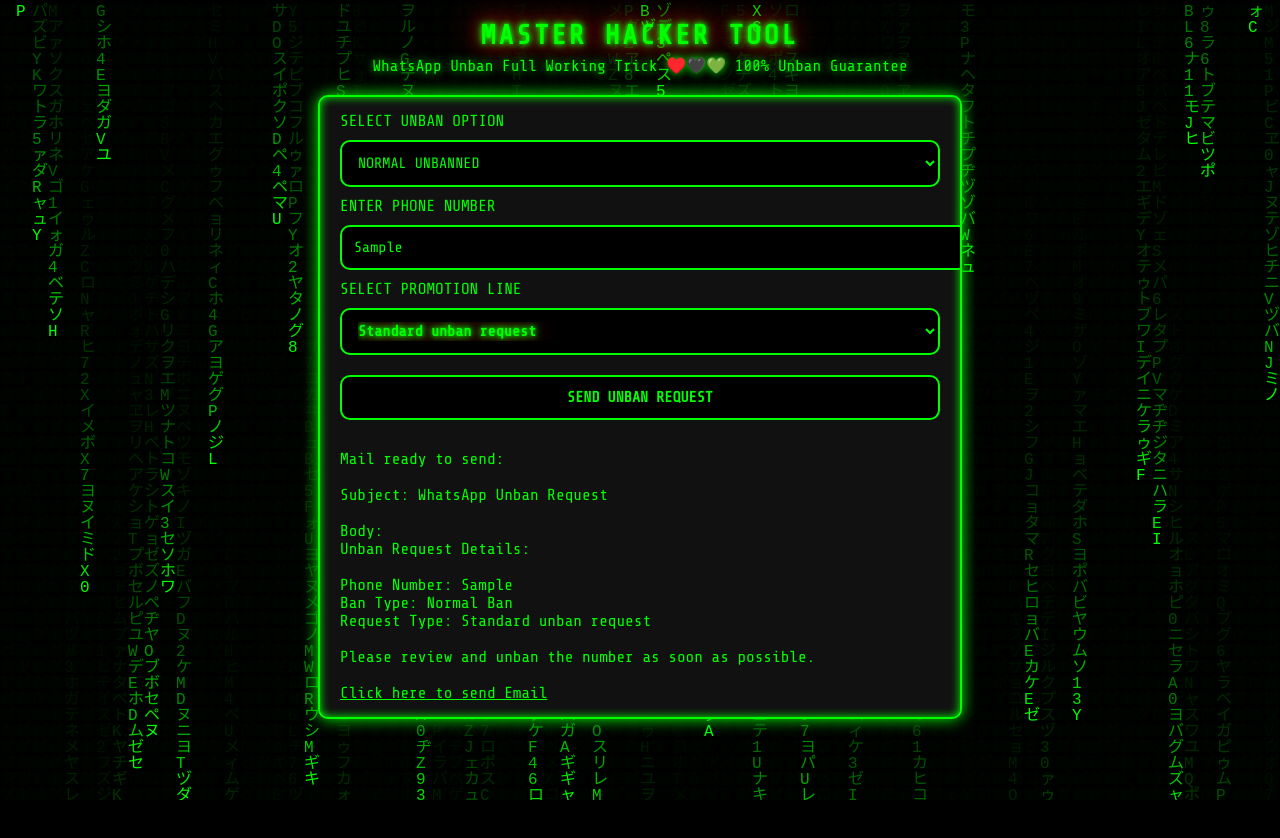
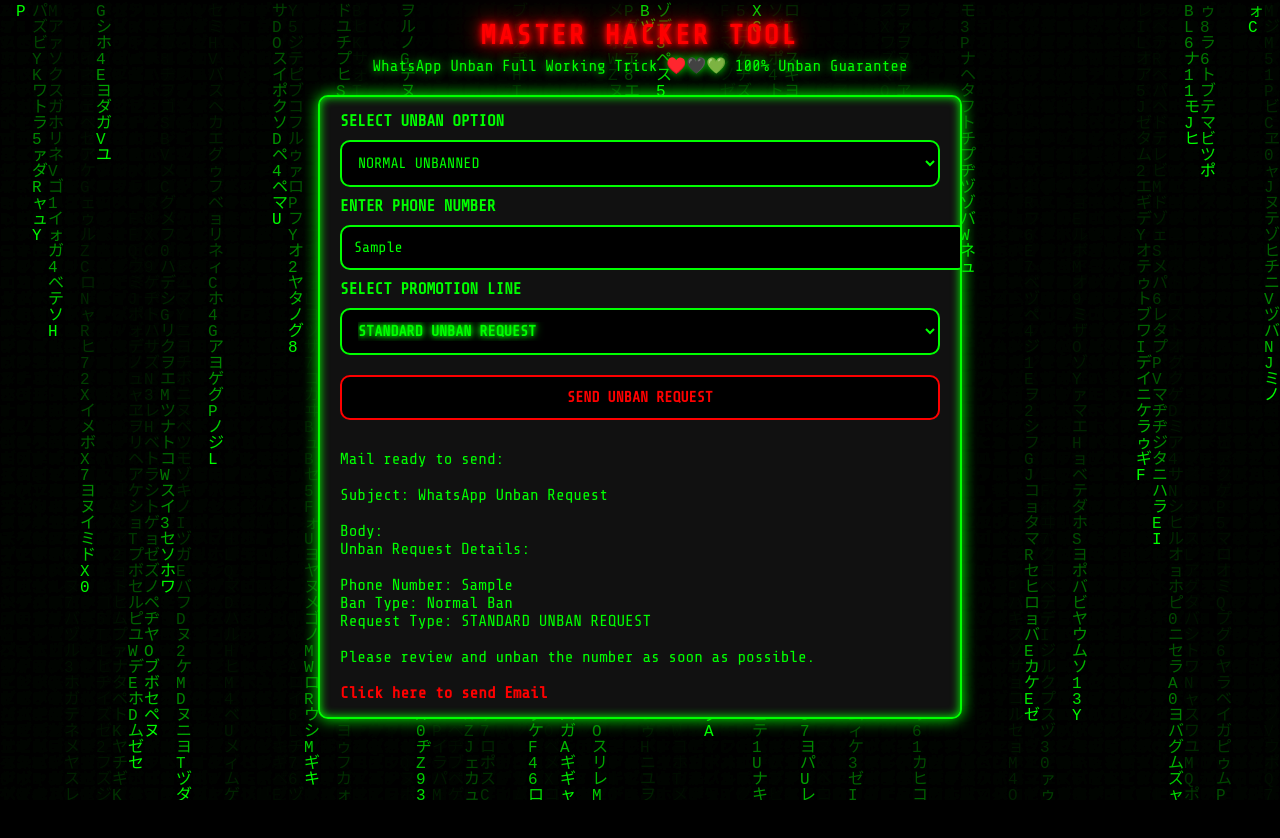
Before and after one commit to MASTERBOYK/Number-unban-tool, a plain HTML site: page index.html in a window 1280 px wide. Both pictures are taken after typing "Sample" into the empty fields and a click on the button "SEND UNBAN REQUEST". Drawn offline with nearby package versions, Linux system fonts and the light colour scheme.

Commit message:
Update index.html

```diff
--- a/index.html
+++ b/index.html
@@ -30,15 +30,14 @@
     user-select: none;
     position: relative;
     z-index: 10;
-    /* Multi-color glowing effect */
-    color: #0f0; /* green base */
+    /* Red glowing effect */
+    color: #ff0000;
     text-shadow:
-      0 0 5px #0f0,
-      0 0 10px #0f0,
-      0 0 20px #f00,
-      0 0 40px #f00,
-      0 0 80px #000,
-      0 0 90px #0f0;
+      0 0 5px #ff0000,
+      0 0 10px #ff0000,
+      0 0 20px #ff0000,
+      0 0 40px #880000,
+      0 0 80px #440000;
   }
 
   .subheader {
@@ -70,6 +69,11 @@
     flex-direction: column;
   }
 
+  label {
+    font-weight: bold;
+    text-transform: uppercase;
+  }
+
   input, select, button {
     width: 100%;
     padding: 12px;
@@ -85,31 +89,42 @@
     font-weight: bold;
     cursor: pointer;
     transition: background-color 0.3s;
+    /* red button color */
+    background-color: black;
+    color: #ff0000;
+    border-color: #ff0000;
   }
   button:hover {
-    background-color: #00ff00;
+    background-color: #ff0000;
     color: black;
   }
 
-  /* Custom style for promotion select to have hacking style color */
+  /* Promotion select box style */
   #promoteSelect {
-    color: #0f0; /* start green */
+    color: #00ff00;
     background-color: black;
-    border-color: #0f0;
+    border-color: #00ff00;
     font-weight: bold;
+    text-transform: uppercase; /* all caps */
     text-shadow:
-      0 0 5px #0f0,
-      0 0 10px #0f0,
-      0 0 20px #f00,
-      0 0 40px #f00;
+      0 0 5px #00ff00,
+      0 0 10px #00ff00;
   }
-  /* On focus, invert colors */
   #promoteSelect:focus {
-    background-color: #0f0;
+    background-color: #00ff00;
     color: black;
-    border-color: #f00;
-    text-shadow:
-      none;
+    border-color: #00cc00;
+    text-shadow: none;
+  }
+
+  /* Email confirmation link style */
+  #result a {
+    color: #ff0000; /* red */
+    font-weight: bold;
+    text-decoration: none;
+  }
+  #result a:hover {
+    text-decoration: underline;
   }
 
   /* MATRIX canvas */
@@ -142,12 +157,12 @@
 
   <label for="promoteSelect">SELECT PROMOTION LINE</label>
   <select id="promoteSelect">
-    <option value="standard">Standard unban request</option>
-    <option value="mistake">Mistake ban appeal</option>
-    <option value="policy">Policy compliance promise</option>
-    <option value="account">Account review request</option>
-    <option value="terms">Terms violation appeal</option>
-    <option value="final">Final chance request</option>
+    <option value="standard">STANDARD UNBAN REQUEST</option>
+    <option value="mistake">MISTAKE BAN APPEAL</option>
+    <option value="policy">POLICY COMPLIANCE PROMISE</option>
+    <option value="account">ACCOUNT REVIEW REQUEST</option>
+    <option value="terms">TERMS VIOLATION APPEAL</option>
+    <option value="final">FINAL CHANCE REQUEST</option>
   </select>
 
   <button onclick="sendUnbanRequest()">SEND UNBAN REQUEST</button>
@@ -158,8 +173,6 @@
 <canvas id="matrix"></canvas>
 
 <script>
-  // MATRIX RAIN EFFECT
-
   function initMatrix() {
     const canvas = document.getElementById('matrix');
     const ctx = canvas.getContext('2d');
@@ -196,8 +209,6 @@
     draw();
   }
 
-  // SEND UNBAN REQUEST
-
   function sendUnbanRequest() {
     const banType = document.getElementById('banType').value;
     const phoneNumber = document.getElementById('phoneNumber').value.trim();
@@ -215,9 +226,9 @@
     const mailtoLink = `mailto:unban@whatsapp.com?subject=${encodeURIComponent(subject)}&body=${encodeURIComponent(body)}`;
 
     const resultDiv = document.getElementById('result');
-    resultDiv.innerHTML = `Mail ready to send:\n\nSubject: ${subject}\n\nBody:\n${body}\n\n<a href="${mailtoLink}" target="_blank" style="color: #00ff00;">Click here to send Email</a>`;
+    resultDiv.innerHTML = `Mail ready to send:\n\nSubject: ${subject}\n\nBody:\n${body}\n\n<a href="${mailtoLink}" target="_blank">Click here to send Email</a>`;
   }
 </script>
 
 </body>
-  </html>
+</html>
```
